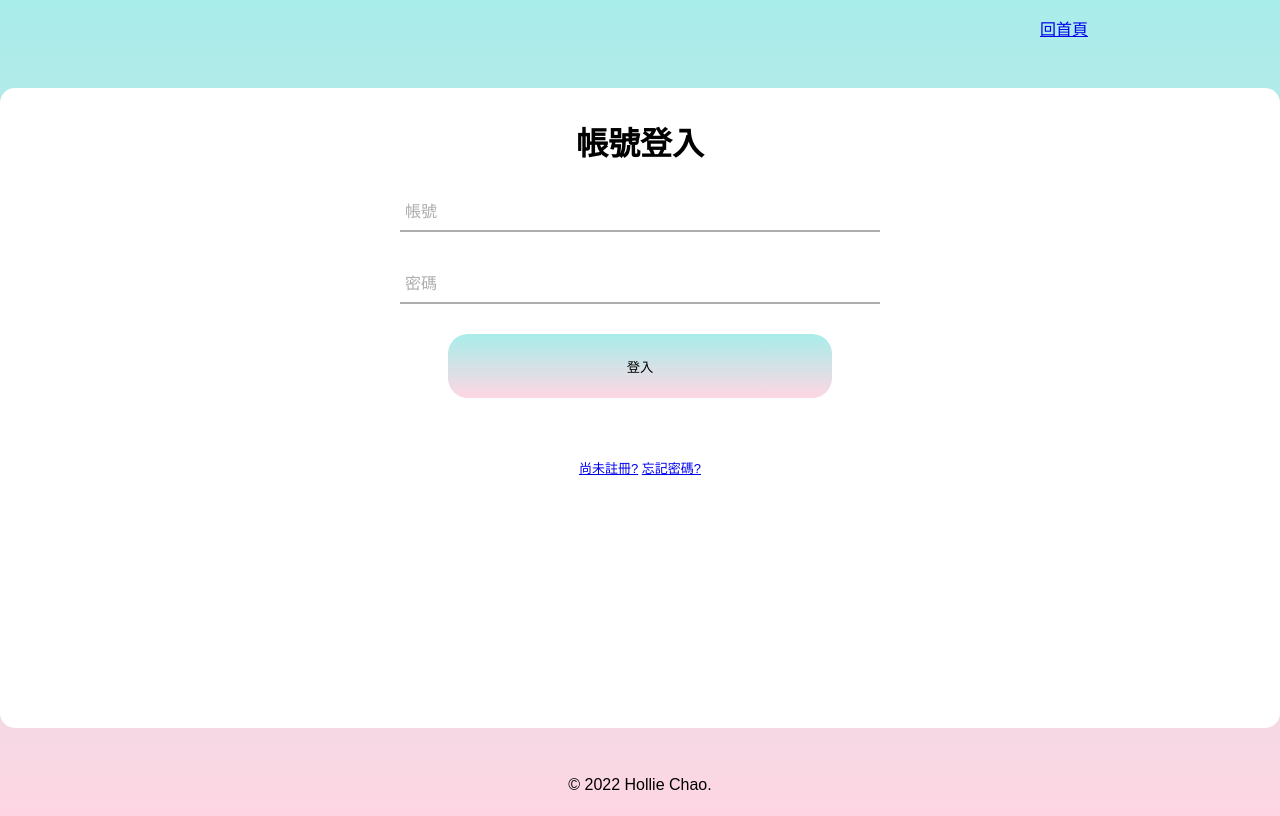
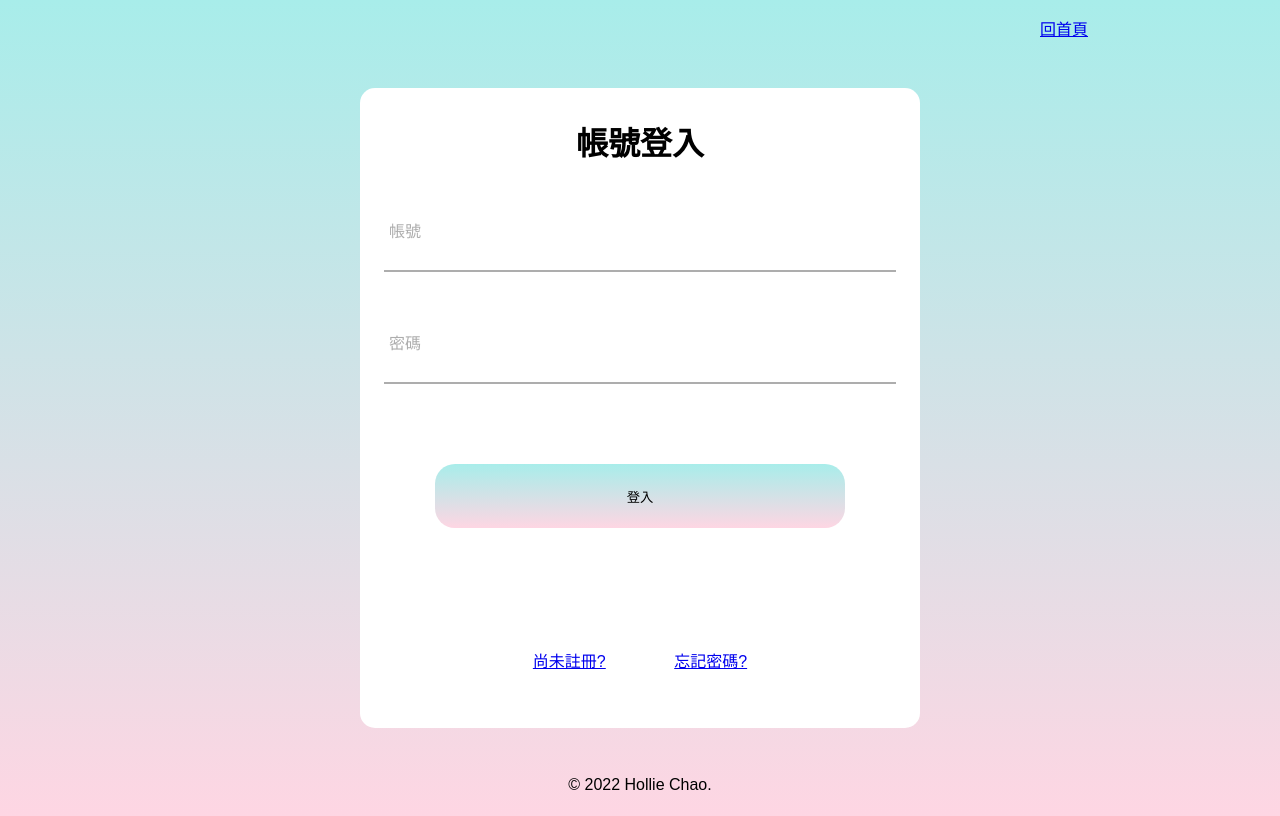
Before and after one commit to HongLing1013/HomeWork-Vote, a PHP site: page /login.php in a window 1280 px wide. Run offline with PHP 8.4, Linux system fonts and the light colour scheme.

Commit message:
login頁面的美化

```diff
--- a/css/login.css
+++ b/css/login.css
@@ -20,14 +20,14 @@ nav{
 }
 
 .container{
-  width: 160vh;
+  width: 70vh;
   height: 80vh;
   background: white;
   margin: 0 auto;
   margin-top: 1vh;
   border-radius: 15px;
   overflow: hidden;
-  padding: 5vh 50vh;
+  padding: 5vh 3vh;
   position: absolute;
   left: 50%;
   top: 50%;
@@ -60,6 +60,7 @@ footer{
 }
 
 .txtb input{
+  margin-top: 5vh;
   font-size: 15px;
   color: #ddd;
   border: none;
@@ -112,6 +113,7 @@ footer{
   cursor: pointer;
   transition: .5s;
   border-radius: 20px;
+  margin-top: 10vh;
 }
 
 .logbtn:hover{
@@ -119,7 +121,10 @@ footer{
 }
 
 .bottom-text{
-  margin-top: 60px;
+  margin-top: 15vh;
   text-align: center;
-  font-size: 13px;
+  font-size: 1rem;
 }
+.bottom-text a{
+  margin: 2rem;
+}
```
